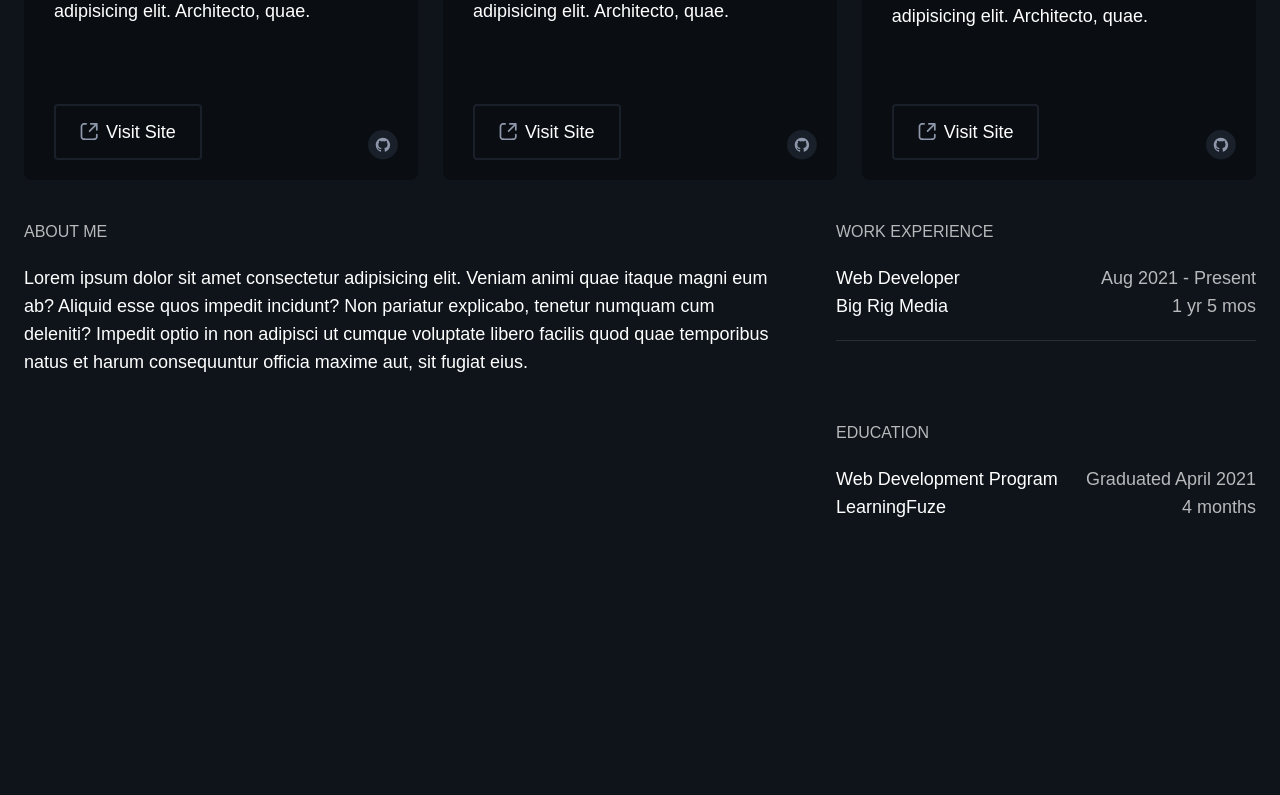
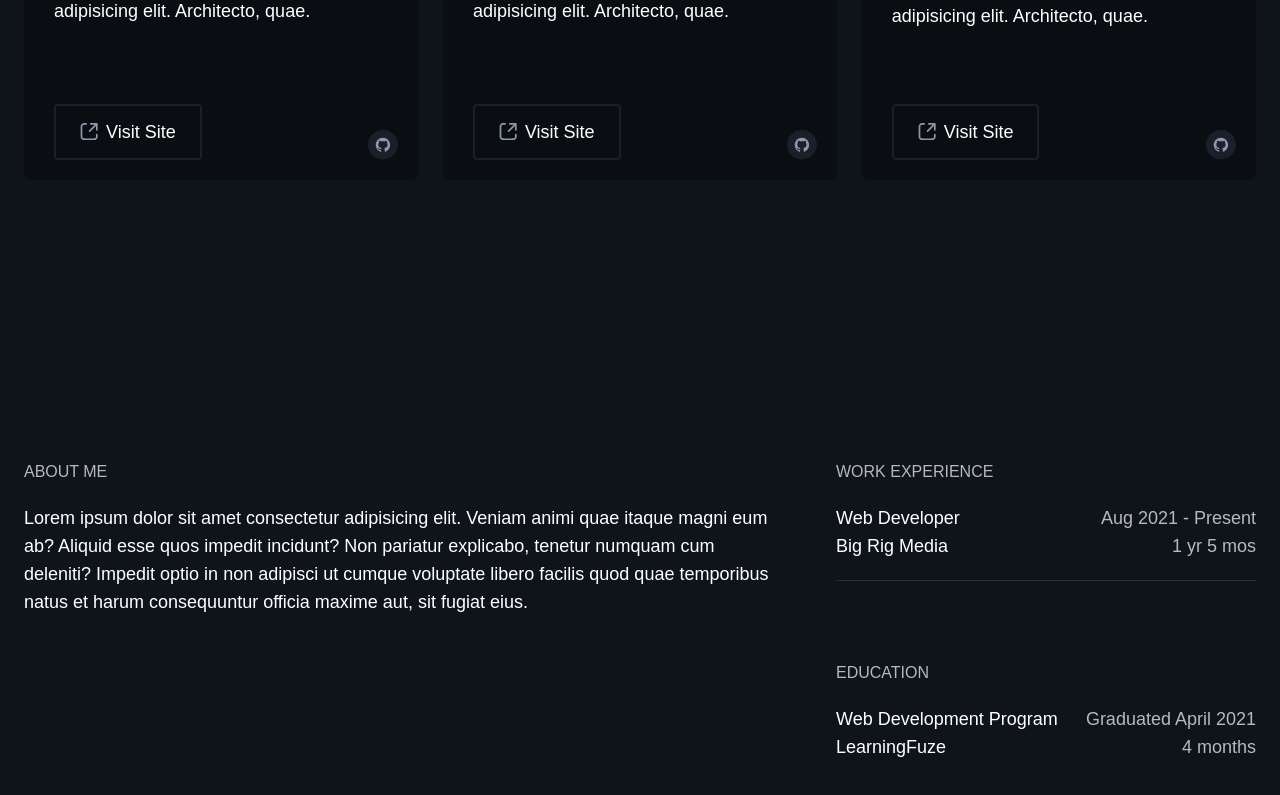
Before and after one commit to Nickolas-Hernandez/nickhernandez.dev, a Next.js app: page / in a window 1280 px wide. Shown: the part 1878-2673 px from the top of the page. Before the commit the page ends 2419 px from the top, so only its background shows below. Built offline with nearby package versions, Linux system fonts and the light colour scheme; a web font is replaced by a local one.

Commit message:
Add top padding to about section #11

```diff
--- a/src/styles/sections/_about-me.scss
+++ b/src/styles/sections/_about-me.scss
@@ -1,4 +1,6 @@
 .about-me-section {
+  @apply pt-20 pb-6 lg:pt-60;
+
   .contain {
     @media screen and (min-width: 1024px) {
       @apply flex justify-between;
```
